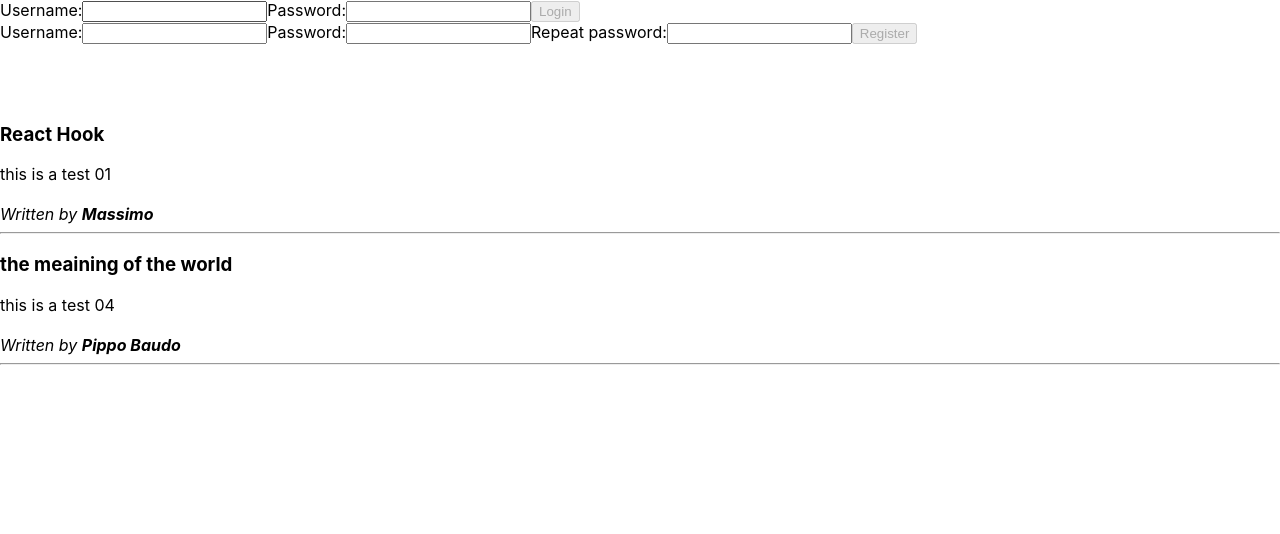
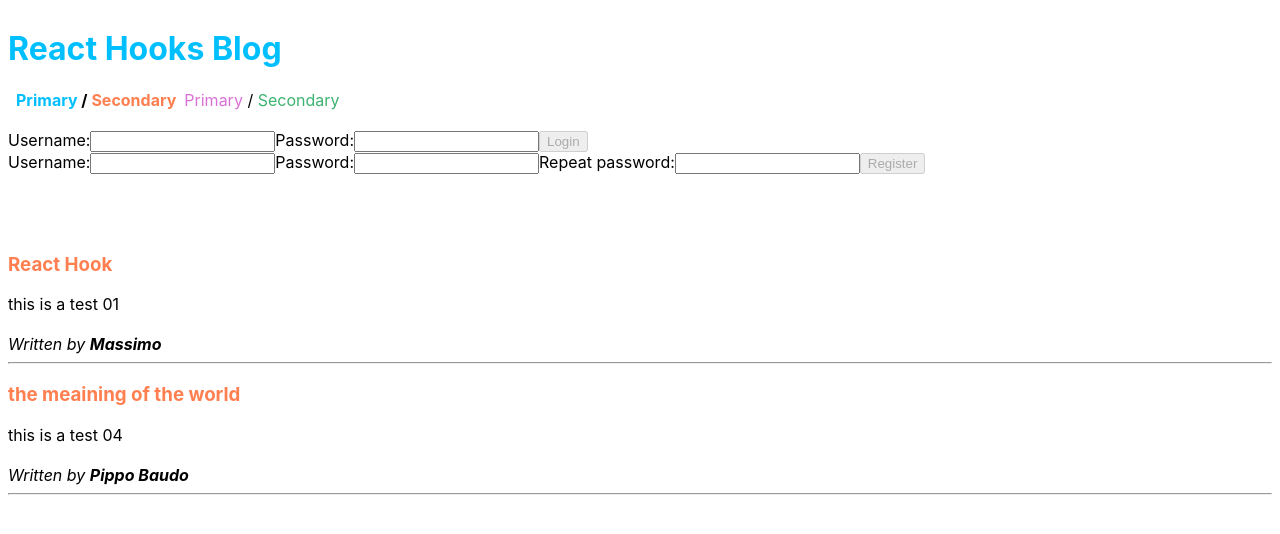
Before and after one commit to biancama/learn-react-hooks, a React (Create React App) app: page / in a window 1280 px wide. Shown: the top 534 px of the page. Built offline with nearby package versions, Linux system fonts and the light colour scheme.

Commit message:
useContext

```diff
--- a/src/App.js
+++ b/src/App.js
@@ -1,8 +1,12 @@
-import React, { useReducer, useEffect } from 'react';
+import React, { useReducer, useEffect, useState } from 'react';
 import UserBar from './user/userBar'
 import CreatePost from './post/CreatePost'
 import PostList from './post/PostList'
 import appReducers from './reducers'
+import Header from './Header'
+import { ThemeContext, StateContext } from './context'
+import ChangeTheme  from './changeTheme'
+
 
 function App() {
   const defaultPosts = [
@@ -12,7 +16,11 @@
 
 
   const [state , dispatch ] = useReducer(appReducers, {user: '', posts: defaultPosts})
-  const { user, posts } = state
+  const { user } = state
+  const [theme, setTheme] = useState({
+    primaryColor: 'deepskyblue',
+    secondaryColor: 'coral'
+  })
 
   useEffect(() =>{
     if (user) {
@@ -22,19 +30,23 @@
     }
   }, [user])
   return (
-    <React.Fragment>
-      <UserBar user={user} dispatch={dispatch} />
-      <br />
-     { user && <CreatePost user={user} posts={posts} dispatch={dispatch}/> }
-      <br />
-      <br />
-      <PostList posts={posts} />
+    <StateContext.Provider value={{state, dispatch}}>
+      <ThemeContext.Provider value={theme}>
+      <div style={{ padding: 8}}>
+        <Header text='React Hooks Blog' />
+        <ChangeTheme theme={theme} setTheme={setTheme} />
+        <br />
+        <UserBar />
+        <br />
+      { user && <CreatePost /> }
+        <br />
+        <br />
+        <PostList />
 
-    </React.Fragment>
+      </div>
+      </ThemeContext.Provider>
+    </StateContext.Provider>
 
-      // // <Post title="this is a title" content="Super test" author="Massimo" />
-      // // <CreatePost />
-      // <PostList posts={posts} />
     )
 }
 
--- /dev/null
+++ b/src/Header.js
@@ -0,0 +1,9 @@
+import React, { useContext } from 'react'
+import { ThemeContext } from './context'
+
+const Header = ({ text }) => {
+    const { primaryColor } = useContext(ThemeContext)
+    return <h1 style={{color: primaryColor}}>{text}</h1>
+}
+
+export default Header
--- /dev/null
+++ b/src/changeTheme.js
@@ -0,0 +1,30 @@
+import React from 'react'
+
+const THEMES = [
+    { primaryColor: 'deepskyblue', secondaryColor: 'coral'},
+    { primaryColor: 'orchid', secondaryColor: 'mediumseagreen'}
+]
+
+const ThemeItem = ({ theme, active, onClick}) => {
+    return (
+        <span onClick={onClick} style={{cursor: 'pointer', paddingLeft: 8, fontWeight: active ? 'bold' : 'normal'} }>
+            <span style={{ color: theme.primaryColor}}>Primary</span> / <span style={{ color: theme.secondaryColor}}>Secondary</span>
+        </span>
+    )
+}
+
+
+const ChangeTheme = ({theme, setTheme}) => {
+
+    const isActive = (t) => {
+        return t.primaryColor === theme.primaryColor && t.secondaryColor === theme.secondaryColor
+    }
+
+    const themeItems = THEMES.map((t, i) => <ThemeItem key={'theme-item-' + i} active={isActive(t)} onClick={() => setTheme(t)} theme={t} />)
+    return (
+        <div>{themeItems}</div>
+
+    )
+}
+
+export default ChangeTheme
--- /dev/null
+++ b/src/context.js
@@ -0,0 +1,12 @@
+import React from 'react'
+
+
+export const ThemeContext = React.createContext({
+    primaryColor: 'deepskyblue',
+    secondaryColor: 'coral'
+})
+
+export const StateContext = React.createContext({
+    state: {},
+    dispatch : () => {}
+})
--- a/src/post/CreatePost.js
+++ b/src/post/CreatePost.js
@@ -1,8 +1,11 @@
-import React, { useState } from 'react'
+import React, { useState, useContext } from 'react'
+import {StateContext} from '../context'
 
-export default function CreatePost ({ user, posts, dispatch }) {
+export default function CreatePost () {
     const [title, setTitle] = useState('')
     const [content, setContent] = useState('')
+    const { state, dispatch} = useContext(StateContext)
+    const { user } = state
 
     const handleCreatePost = (e) => {
         e.preventDefault()
--- a/src/post/Post.js
+++ b/src/post/Post.js
@@ -1,9 +1,11 @@
-import React from 'react'
+import React, { useContext } from 'react'
+import { ThemeContext } from '../context'
 
 export default function Post ({ title, content, author }) {
+    const { secondaryColor } = useContext(ThemeContext)
     return (
         <div>
-            <h3>{title}</h3>
+            <h3 style={{color: secondaryColor}}>{title}</h3>
             <div>{content}</div>
             < br />
             <i>Written by <b>{author}</b></i>
--- a/src/post/PostList.js
+++ b/src/post/PostList.js
@@ -1,7 +1,10 @@
-import React from 'react'
+import React, {useContext} from 'react'
 import Post from './Post'
+import {StateContext} from '../context'
 
-export default function PostList({posts}) {
+export default function PostList() {
+    const {state} = useContext(StateContext)
+    const {posts} = state
     return (
         <div>
             {posts.map((post, i) =>
--- a/src/reducers.js
+++ b/src/reducers.js
@@ -10,7 +10,7 @@
     }
   }
 
-  const postsReducers = (state, action) => {
+  const postsReducer = (state, action) => {
     switch (action.type) {
       case 'CREATE_POST':
         const newPost = {title: action.title, author: action.author, content: action.content}
@@ -25,7 +25,7 @@
   const appReducer = (state, action) => {
     return {
         user: userReducer(state.user, action),
-        posts: postsReducers(state.posts, action)
+        posts: postsReducer(state.posts, action)
     }
   }
 
--- a/src/user/Login.js
+++ b/src/user/Login.js
@@ -1,9 +1,12 @@
-import React, { useState } from 'react'
+import React, { useState, useContext } from 'react'
+import {StateContext} from '../context'
 
 
-const Login = ({ dispatch }) => {
+const Login = () => {
     const [username, setUsername] = useState('')
     const handleUsername = (e) => setUsername(e.target.value)
+    const {dispatch} = useContext(StateContext)
+
     return (
         <form onSubmit={e => {e.preventDefault(); dispatch({type: 'LOGIN', username}) }} >
             <label htmlFor="login-username">Username:</label>
--- a/src/user/Logout.js
+++ b/src/user/Logout.js
@@ -1,6 +1,9 @@
-import React from 'react'
+import React, { useContext } from 'react'
+import {StateContext} from '../context'
 
-const logout = ({user, dispatch}) => {
+const Logout = () => {
+    const {state, dispatch} = useContext(StateContext)
+    const {user} = state
     return (
         <form onSubmit={e => {e.preventDefault(); dispatch({type: 'LOGOUT'}) }} >
             Logged is as: <b>{user}</b>
@@ -10,4 +13,4 @@
 
 }
 
-export default logout;
+export default Logout;
--- a/src/user/Register.js
+++ b/src/user/Register.js
@@ -1,10 +1,11 @@
-import React, { useState } from 'react'
-
-const Register = ({ dispatch }) => {
+import React, { useState, useContext } from 'react'
+import { StateContext } from '../context'
+const Register = () => {
 
     const [username, setUsername] = useState('');
     const [password, setPassword] = useState('');
     const [repeatPassword, setRepeatPassword] = useState('');
+    const {dispatch} = useContext(StateContext)
 
     return (
         <form onSubmit={e => {e.preventDefault(); dispatch({type: 'LOGIN', username})  }}>
--- a/src/user/userBar.js
+++ b/src/user/userBar.js
@@ -1,18 +1,20 @@
-import React from 'react'
+import React, { useContext } from 'react'
 import Login from './Login'
 import Logout from './Logout'
 import Register from './Register'
-
-const UserBar = ({ user, dispatch }) => {
+import { StateContext } from '../context'
+const UserBar = () => {
+    const { state } = useContext(StateContext)
+    const { user } = state
     if (user) {
         return (
-                <Logout user={user} dispatch={dispatch}/>
+                <Logout />
         )
     } else {
         return (
             <React.Fragment>
-                <Login dispatch={dispatch}/>
-                <Register dispatch={dispatch} />
+                <Login />
+                <Register />
             </React.Fragment>
         )
     }
```
